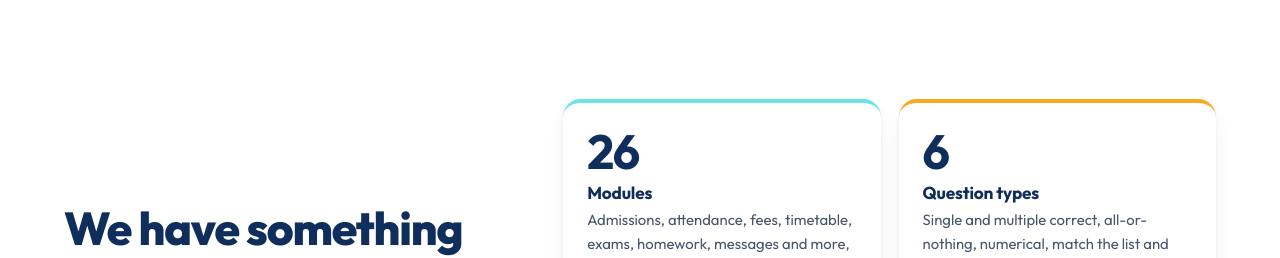
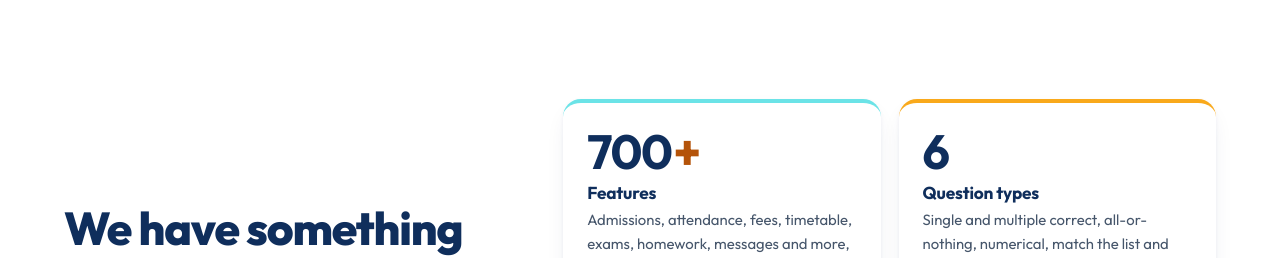
Before and after one commit to lumenacademyforyou/Landing_page, a website: page web/about.html in a window 1280 px wide. Shown: the part 3260-3518 px from the top of the page. Drawn offline with Linux system fonts and the light colour scheme.

Commit message:
Update stats counter from 26 modules to 700+ features

```diff
--- a/web/about.html
+++ b/web/about.html
@@ -587,7 +587,7 @@
           <a class="more-link" href="why.html">Why institutes choose Scored <span aria-hidden="true">&rarr;</span></a>
         </div>
         <div class="counts">
-        <div class="count"><div class="n"><b data-count="26">26</b></div><h3>Modules</h3><p>Admissions, attendance, fees, timetable, exams, homework, messages and more, in one school record.</p></div>
+        <div class="count"><div class="n"><b data-count="700">700</b><i>+</i></div><h3>Features</h3><p>Admissions, attendance, fees, timetable, exams, homework, messages and more, in one school record.</p></div>
         <div class="count"><div class="n"><b data-count="6">6</b></div><h3>Question types</h3><p>Single and multiple correct, all-or-nothing, numerical, match the list and passage-based.</p></div>
         <div class="count"><div class="n"><b data-count="5">5</b><i>+</i></div><h3>Boards supported</h3><p>CBSE, ICSE, State Board (Samacheer Kalvi and Matriculation), IGCSE and IB, and any other by name.</p></div>
         <div class="count"><div class="n"><b data-count="9">9</b></div><h3>User roles</h3><p>Admin, principal, teacher, accountant, admissions, auditor, examiner, parent and student.</p></div>
```
Also changed, not shown: web/index.html (+1 -1 lines), web/why.html (+1 -1 lines).
